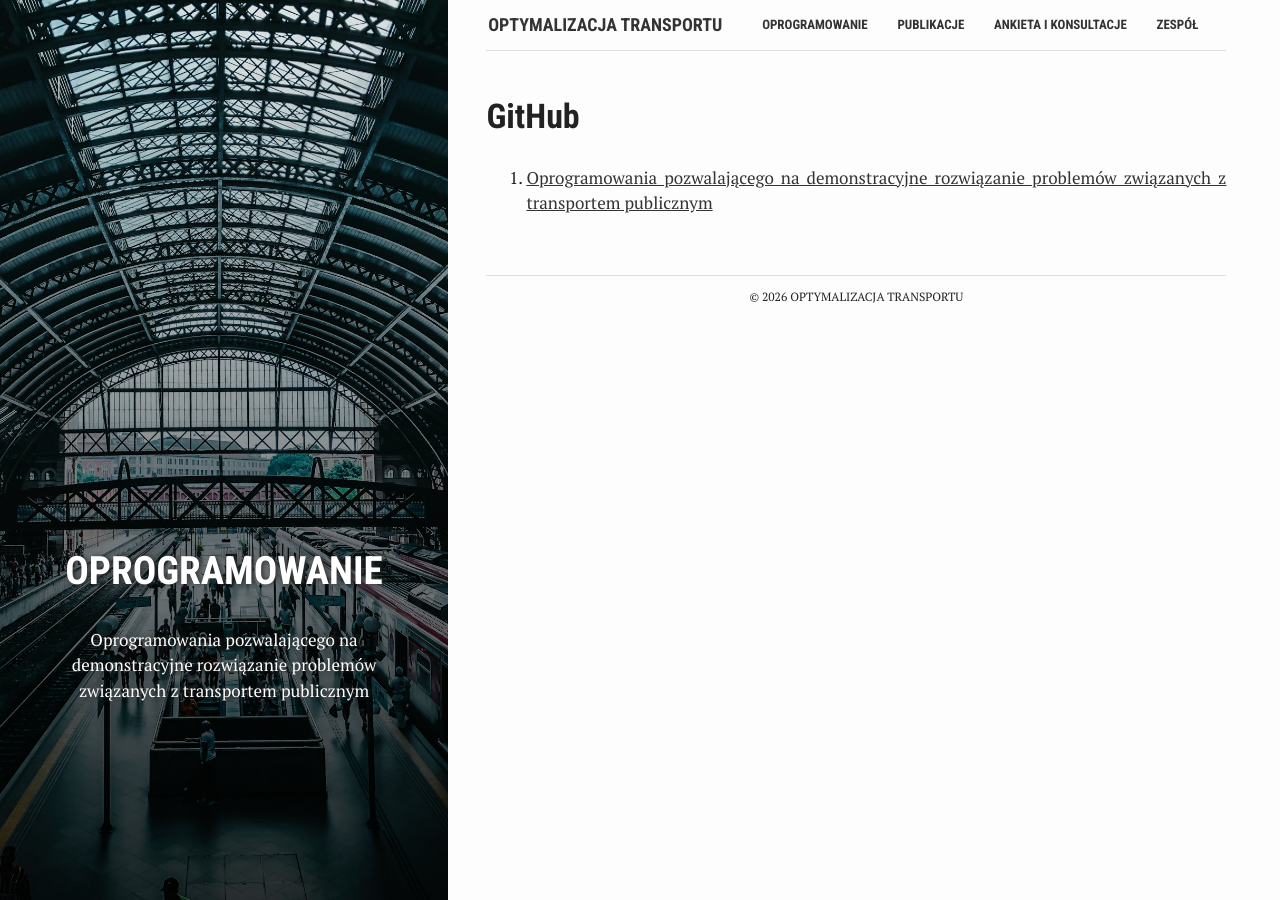
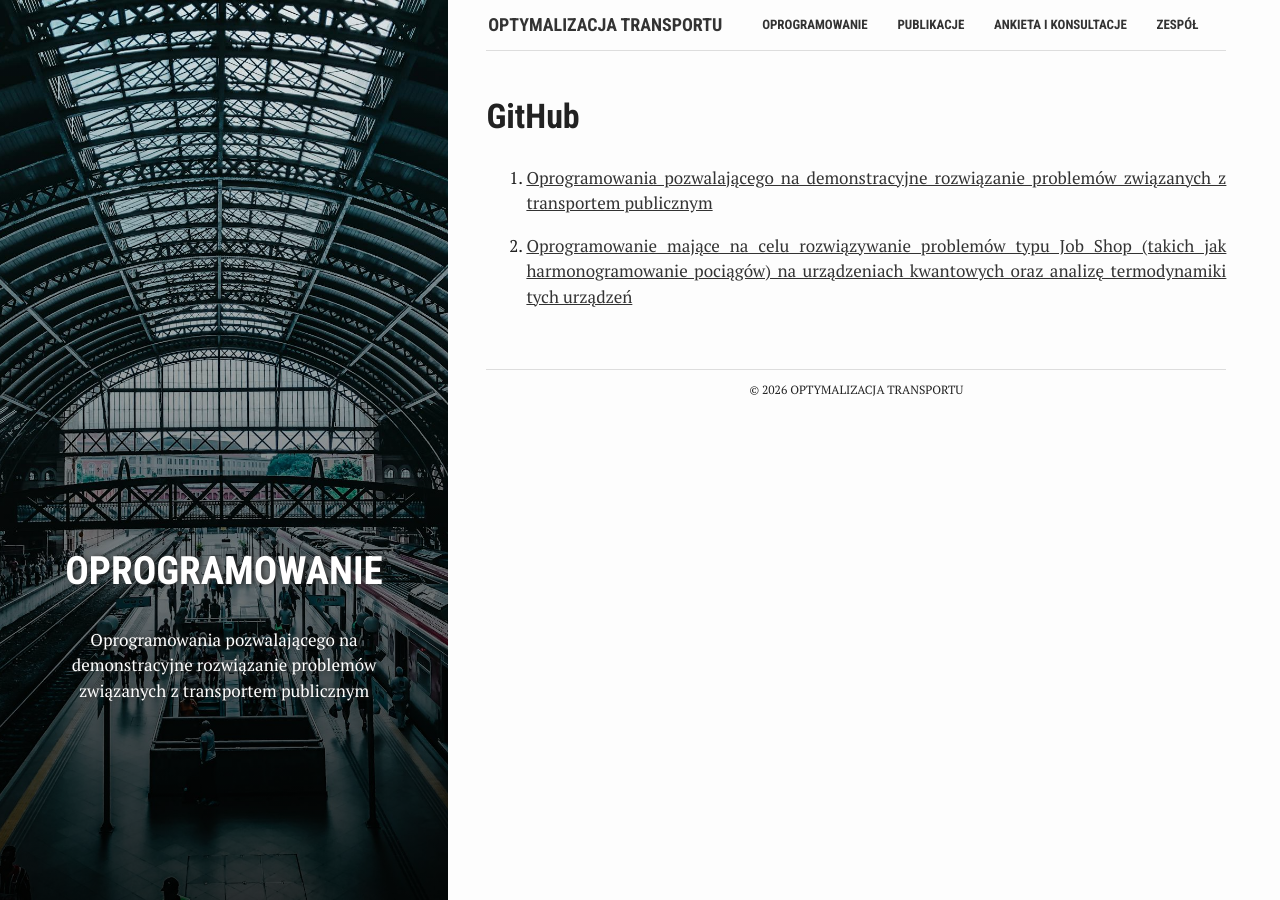
Before and after one commit to iitis/optipubtrans-website, a Jekyll site: the page built from code.md, in a window 1280 px wide. Built offline with Jekyll 4.4.1, drawn with Linux system fonts in a browser that asks for light colours.

Commit message:
Update code.md

```diff
--- a/code.md
+++ b/code.md
@@ -10,3 +10,5 @@ active: true
 # GitHub
 
 1. [Oprogramowania pozwalającego na demonstracyjne rozwiązanie problemów związanych z transportem publicznym](https://github.com/iitis/quantum-stochastic-optimization-railways)
+
+2. [Oprogramowanie mające na celu rozwiązywanie problemów typu Job Shop (takich jak harmonogramowanie pociągów) na urządzeniach kwantowych oraz analizę termodynamiki tych urządzeń](https://github.com/iitis/QUBO-encoding-effects-on-quantum-annealing-efficiency)
```
